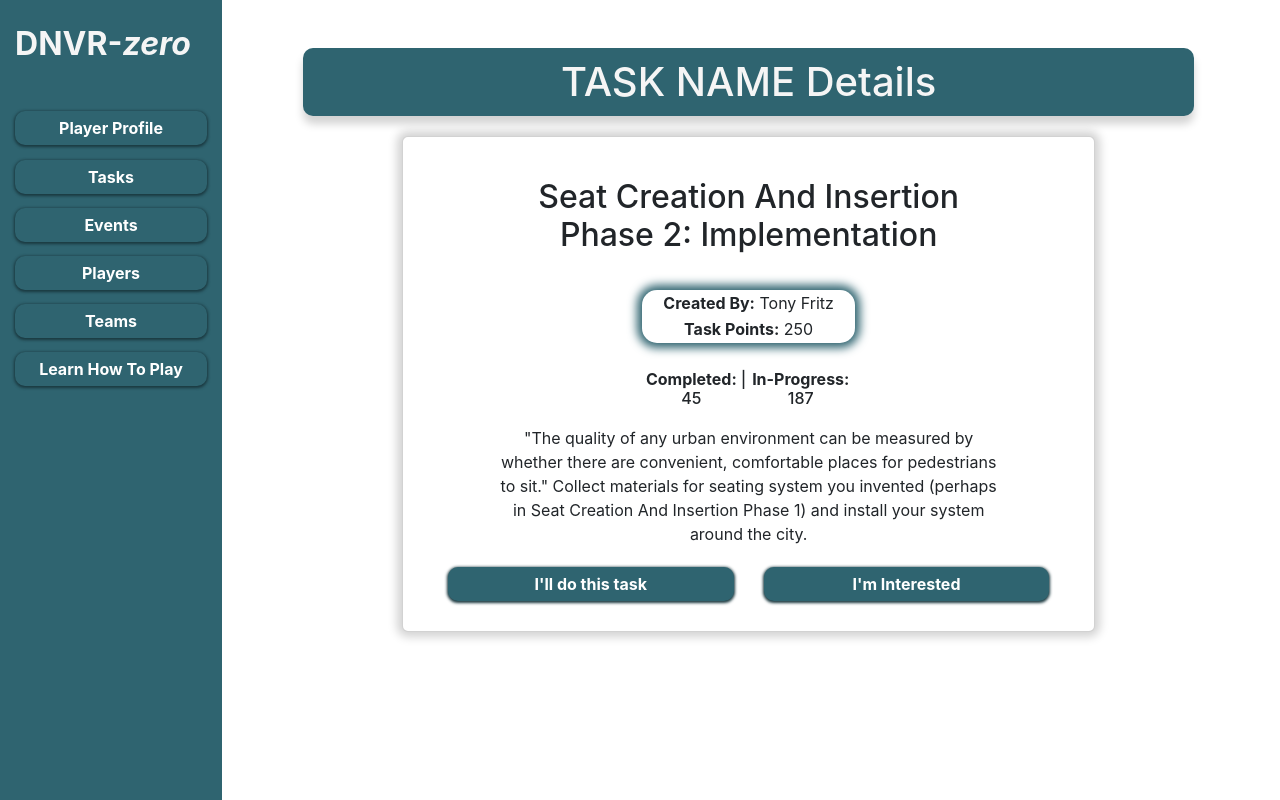
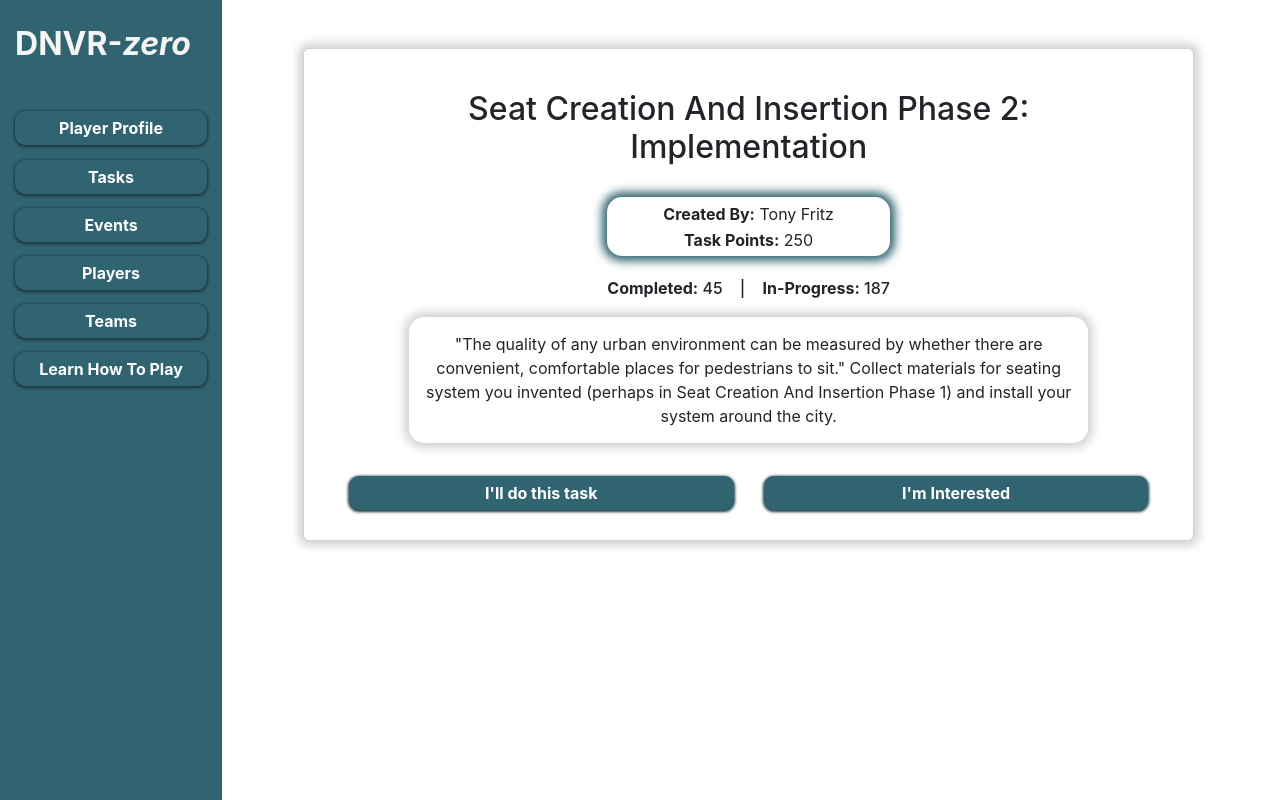
Before and after one commit to dnvr-zero/dnvr-zero-fe, a React (Create React App) app: page /tasks/task-details in a window 1280 px wide. Built offline with nearby package versions, Linux system fonts and the light colour scheme; no server answers.

Commit message:
Styling tweaks to TaskDetails & PlayerProfile

```diff
--- a/src/components/PlayerProfile/PlayerProfile.css
+++ b/src/components/PlayerProfile/PlayerProfile.css
@@ -17,15 +17,12 @@
 }
 
 .player-container {
-	background-color: #2f6470;
 	display: flex;
-	/* flex-direction: column; */
 	align-items: center;
     justify-content: center;
 	border-radius: 10px;
 	padding: 10px;
-	color: whitesmoke;
-	box-shadow: 0px 0px 10px 5px lightgray;
+	box-shadow: 0px 0px 10px 5px #2f6470;
 	width: 55%;
     gap: 4em;
 }
--- a/src/components/TaskDetails/TaskDetails.css
+++ b/src/components/TaskDetails/TaskDetails.css
@@ -3,10 +3,10 @@
 	flex-direction: column;
 	align-items: center;
 	height: 100%;
-	gap: 10%;
+	/* gap: 10%; */
 }
 
-.task-details-title-text {
+/* .task-details-title-text {
 	width: 90%;
 	padding: 10px;
 	margin-bottom: 2%;
@@ -15,10 +15,10 @@
 	text-align: center;
 	color: whitesmoke;
 	background-color: #2f6470;
-}
+} */
 
 .main-card {
-	width: 70%;
+	width: 90%;
     padding: 25px;
 	box-shadow: 0px 0px 10px 5px lightgray;
 }
@@ -41,7 +41,7 @@
 	flex-direction: column;
 	align-items: center;
 	text-align: center;
-	gap: 10px;
+	/* gap: 10px; */
 	max-width: 70%;
 }
 
@@ -63,16 +63,21 @@
 
 .task-description {
     width: 120%;
+    box-shadow: 0px 0px 10px 5px lightgray;
+    padding: 15px;
+    border-radius: 15px;
 }
 
 .in-progress-and-completed-div {
 	width: 50%;
 	display: flex;
 	justify-content: space-between;
+    margin-bottom: 2%;
 }
 
 .button-container {
     margin: 5px;
+    margin-top: 2%;
 }
 
 #button-one,
--- a/src/components/TaskDetails/TaskDetails.tsx
+++ b/src/components/TaskDetails/TaskDetails.tsx
@@ -23,7 +23,7 @@ const TaskDetails: React.FC = () => {
 
 	return (
 		<div className="task-details-container">
-			<h1 className="task-details-title-text">TASK NAME Details</h1>
+			{/* <h1 className="task-details-title-text">TASK NAME Details</h1> */}
 			<Card className="main-card">
 				<Card.Body>
 					<div className="card-div">
```
